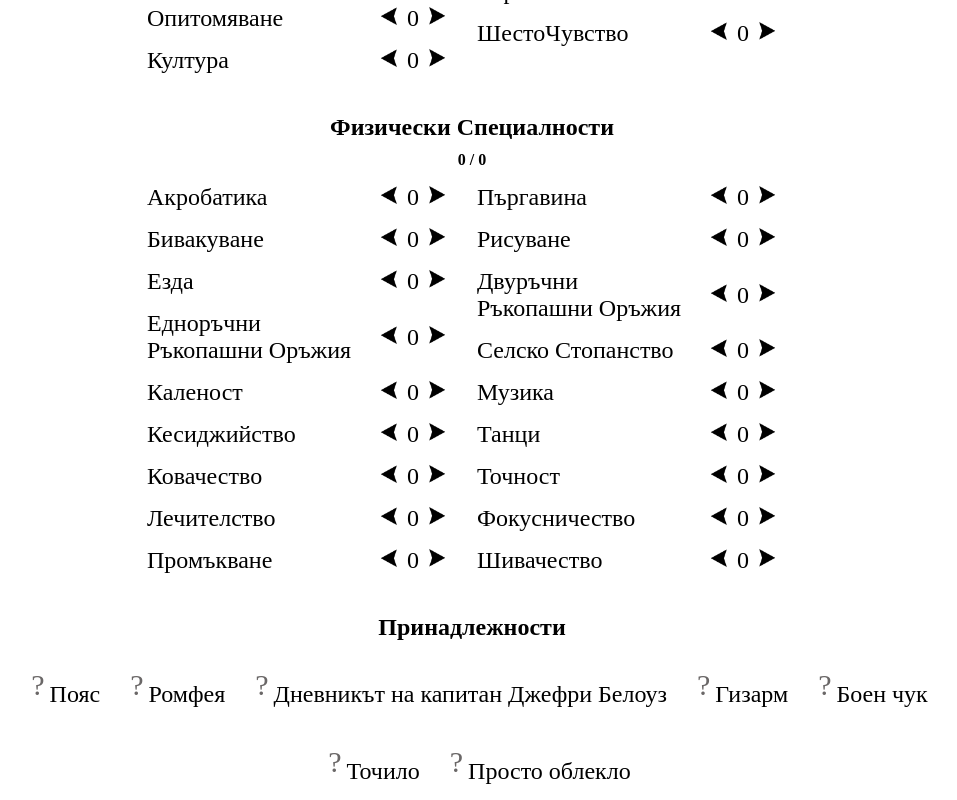
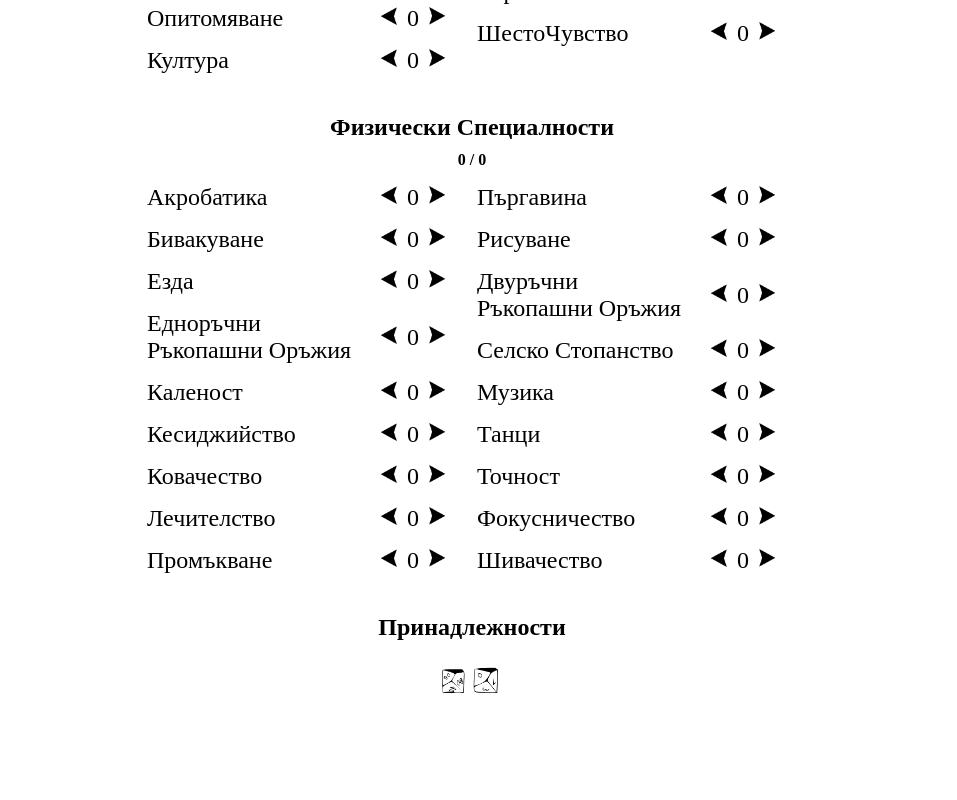
Before and after one commit to tery999/Random-Hero-Generator, a React (Vite) app: page /Complex in a window 1280 px wide. Shown: the part 2699-3499 px from the top of the page, without its empty margins (168-1125 px from the left). After the commit the page ends 3395 px from the top, so only its background shows below. Built offline with nearby package versions, Linux system fonts and the light colour scheme; a web font is replaced by a local one.

Commit message:
rerolling done
to do: start working on css

```diff
--- a/src/Components/Complex/SubComplexes/EquipmentComplex.tsx
+++ b/src/Components/Complex/SubComplexes/EquipmentComplex.tsx
@@ -3,19 +3,25 @@ import { diceRollFunction, diceRollFunctionZero } from "../../../functions/utils
 import { CrimClother, DuhClothes, DvoryanClothes, Equipment, EquipmentInt, IntClothes, ProstClothes } from "../../../InformationObjects/Equipment";
 import { SubEquipment } from "../../Quick/SubEquipment";
 import { surrounding } from "../../../Interfaces/QuickHero";
+import dice from "../../../../public/441965163_472462378601661_2030822002986090823_n.png"
 
 function EquipmentComplexComponentFunc(props: any) {
     const surrounding: surrounding = props.surrounding;
     const [currentEquipment, setCurrentEquipment] = useState<EquipmentInt[]>();
+    const [ reroll, setReroll] = useState(false);
 
     console.log("EQUIPMENT COMP GENERATED")
-
 
     useEffect(() => {
         console.log("EQUIPMENT COMP IN USE EFFECT")
         const equipmentNumber = diceRollFunction(9);
         const allEquipment = Equipment;
         let equipmentArr = [];
+
+        if (surrounding === "") {
+            equipmentArr = [];
+            return;
+        }
 
         for (let i = 0; i <= equipmentNumber; i++) {
             let diceRollIndex = diceRollFunctionZero(allEquipment.length);
@@ -59,11 +65,12 @@ function EquipmentComplexComponentFunc(props: any) {
             equipmentArr.push(curClothe)
         }
         setCurrentEquipment(equipmentArr);
-    }, [])
+    }, [surrounding,reroll])
 
     return (
         <div className="equipmentDiv">
             <h2>Принадлежности</h2>
+            <img className="diceLogo" src={dice} alt="" onClick={ ()=>setReroll((reroll)=> !reroll)} />
             <div className="allEquipment">
                 {currentEquipment?.map((eq) => {
                     return <SubEquipment eq={eq} />
```
